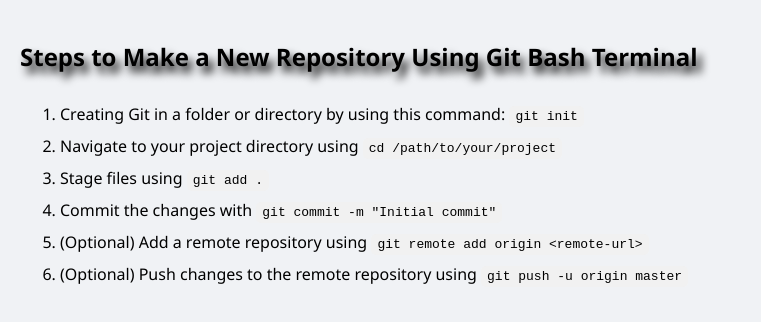
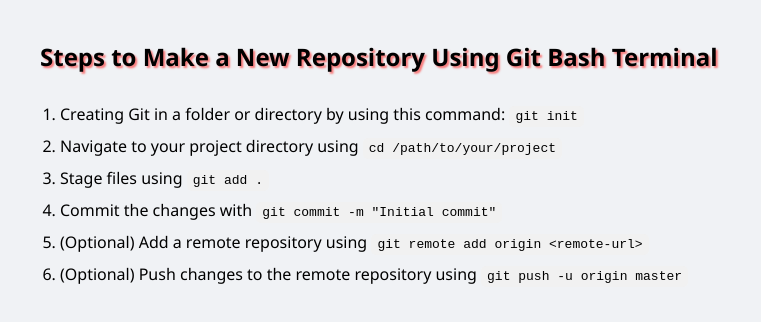
Before and after one commit to SharwanKunwar/Git-bash-process, a plain HTML site: page index.html in a window 1280 px wide. Shown: the whole page, without its empty margins (0-761 px from the left). Drawn offline with Linux system fonts and the light colour scheme.

Commit message:
Added changes in css

```diff
--- a/style.css
+++ b/style.css
@@ -25,7 +25,8 @@
     font-style: italic;
 }
 h2{
-    text-shadow: 5px 7px 8px;
+    margin-left: 20px;
+    text-shadow: 2px 2px 2px rgb(248, 120, 120);
     margin-bottom: 30px;
 }
 
```
